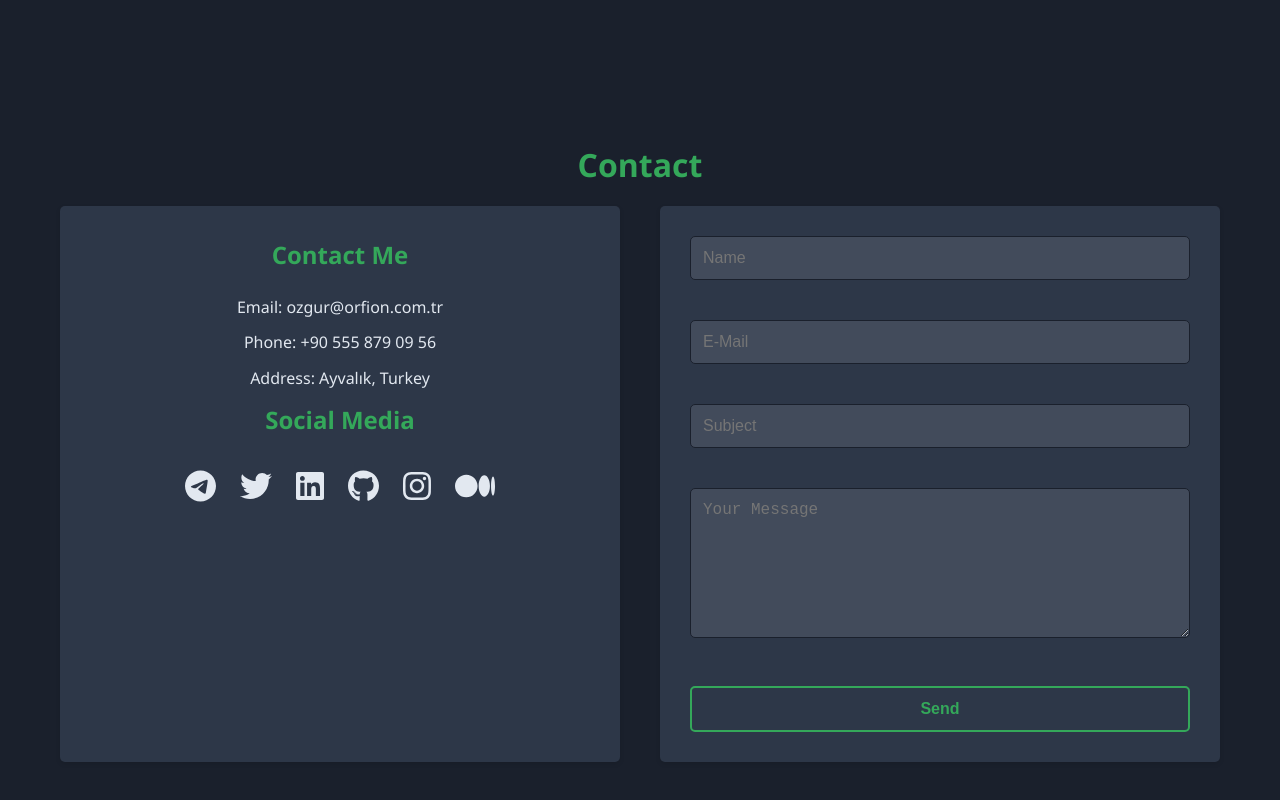
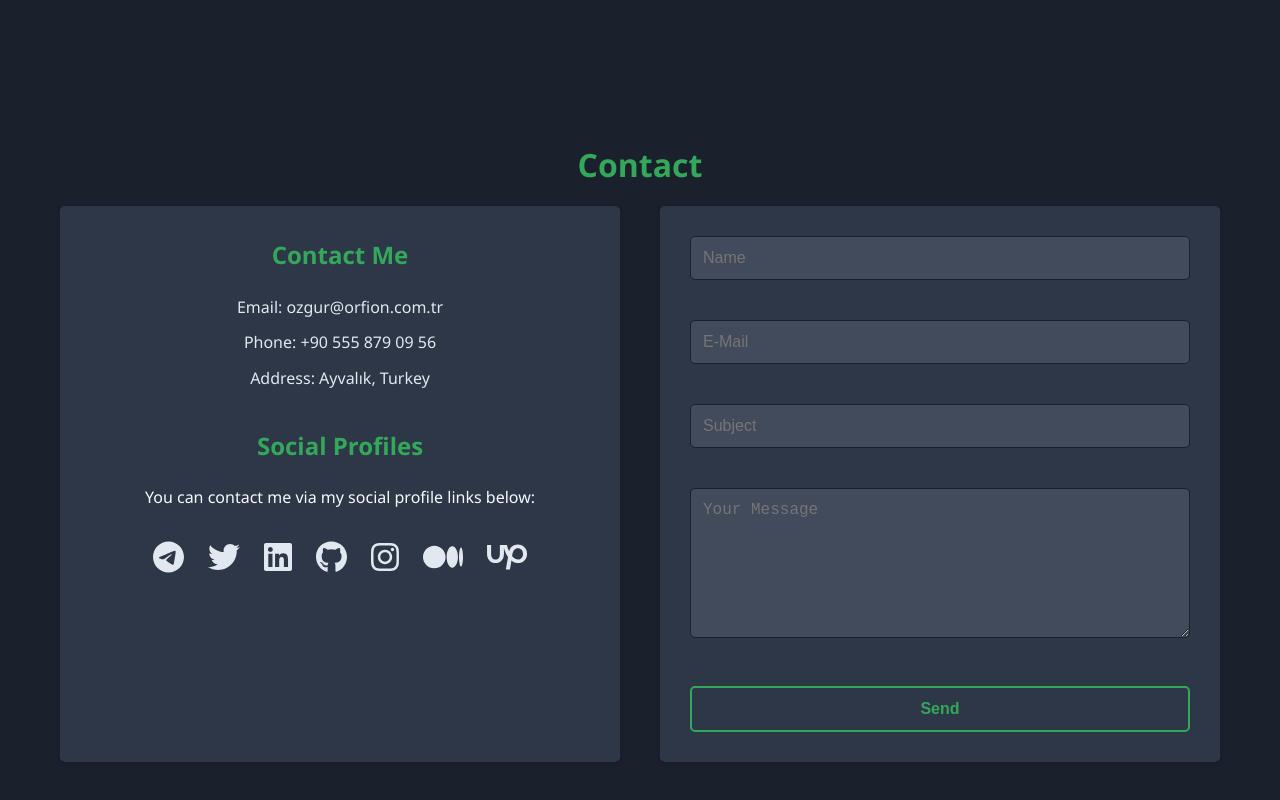
Before and after one commit to 0xOzgur/ozguruzden.com, a React (Create React App) app: page / in a window 1280 px wide. Shown: the part 2210-3010 px from the top of the page. Built offline with nearby package versions, Linux system fonts and the light colour scheme; no server answers.

Commit message:
Social profile tooltip add

```diff
--- a/src/components/Contact.css
+++ b/src/components/Contact.css
@@ -180,3 +180,37 @@
     display: none;
   }
 }
+.social-links a {
+  position: relative;
+  display: inline-block;
+}
+
+.social-links a::before {
+  content: attr(data-tooltip);
+  position: absolute;
+  bottom: -30px;
+  left: 50%;
+  transform: translateX(-50%);
+  padding: 5px 10px;
+  border-radius: 4px;
+  font-size: 14px;
+  color: white;
+  background-color: rgba(0, 0, 0, 0.8);
+  white-space: nowrap;
+  opacity: 0;
+  visibility: hidden;
+  transition: all 0.3s ease;
+}
+
+.social-links a:hover::before {
+  opacity: 1;
+  visibility: visible;
+  bottom: -35px;
+}
+
+/* Mobil cihazlar için tooltip'i gizleyelim */
+@media (max-width: 768px) {
+  .social-links a::before {
+    display: none;
+  }
+}
--- a/src/components/Contact.js
+++ b/src/components/Contact.js
@@ -1,7 +1,7 @@
 import React, { useState } from 'react';
 import './Contact.css';
 import { FontAwesomeIcon } from '@fortawesome/react-fontawesome';
-import { faLinkedin, faGithub, faInstagram, faTwitter, faMedium, faTelegram } from '@fortawesome/free-brands-svg-icons';
+import { faLinkedin, faGithub, faInstagram, faTwitter, faMedium, faTelegram, faUpwork } from '@fortawesome/free-brands-svg-icons';
 
 function Contact() {
   const [name, setName] = useState('');
@@ -70,25 +70,30 @@ function Contact() {
             <p>Phone: +90 555 879 09 56</p>
             <p>Address: Ayvalık, Turkey</p>
             {success && <p className={`message ${success.includes('successfully') ? 'success' : 'error'}`}>{success}</p>}
-            <h3>Social Media</h3>
+            &nbsp;
+            <h3>Social Profiles</h3>
+            You can contact me via my social profile links below:
             <div className="social-links">
-            <a href="https://telegram.me/OxOzgur" target="_blank" rel="noopener noreferrer">
+  <a href="https://telegram.me/OxOzgur" target="_blank" rel="noopener noreferrer" data-tooltip="Telegram">
     <FontAwesomeIcon icon={faTelegram} size="3x" className="social-icon" />
   </a>
-              <a href="https://x.com/ozguruzden" target="_blank" rel="noopener noreferrer">
+  <a href="https://x.com/ozguruzden" target="_blank" rel="noopener noreferrer" data-tooltip="Twitter">
     <FontAwesomeIcon icon={faTwitter} size="3x" className="social-icon" />
   </a>
-              <a href="https://www.linkedin.com/in/ozguruzden/" target="_blank" rel="noopener noreferrer">
+  <a href="https://www.linkedin.com/in/ozguruzden/" target="_blank" rel="noopener noreferrer" data-tooltip="LinkedIn">
     <FontAwesomeIcon icon={faLinkedin} size="3x" className="social-icon" />
   </a>
-              <a href="https://github.com/0xOzgur" target="_blank" rel="noopener noreferrer">
+  <a href="https://github.com/0xOzgur" target="_blank" rel="noopener noreferrer" data-tooltip="GitHub">
     <FontAwesomeIcon icon={faGithub} size="3x" className="social-icon" />
   </a>
-              <a href="https://www.instagram.com/ozgurzdn/" target="_blank" rel="noopener noreferrer">
+  <a href="https://www.instagram.com/ozgurzdn/" target="_blank" rel="noopener noreferrer" data-tooltip="Instagram">
     <FontAwesomeIcon icon={faInstagram} size="3x" className="social-icon" />
   </a>
-              <a href="https://medium.com/@ozgur.uzden" target="_blank" rel="noopener noreferrer">
+  <a href="https://medium.com/@ozgur.uzden" target="_blank" rel="noopener noreferrer" data-tooltip="Medium">
     <FontAwesomeIcon icon={faMedium} size="3x" className="social-icon" />
+  </a>
+  <a href="https://www.upwork.com/freelancers/ozguruzden" target="_blank" rel="noopener noreferrer" data-tooltip="Upwork">
+    <FontAwesomeIcon icon={faUpwork} size="3x" className="social-icon" />
   </a>
 </div>
           </div>
```
Lines whose indentation alone changed are shown as unchanged.
